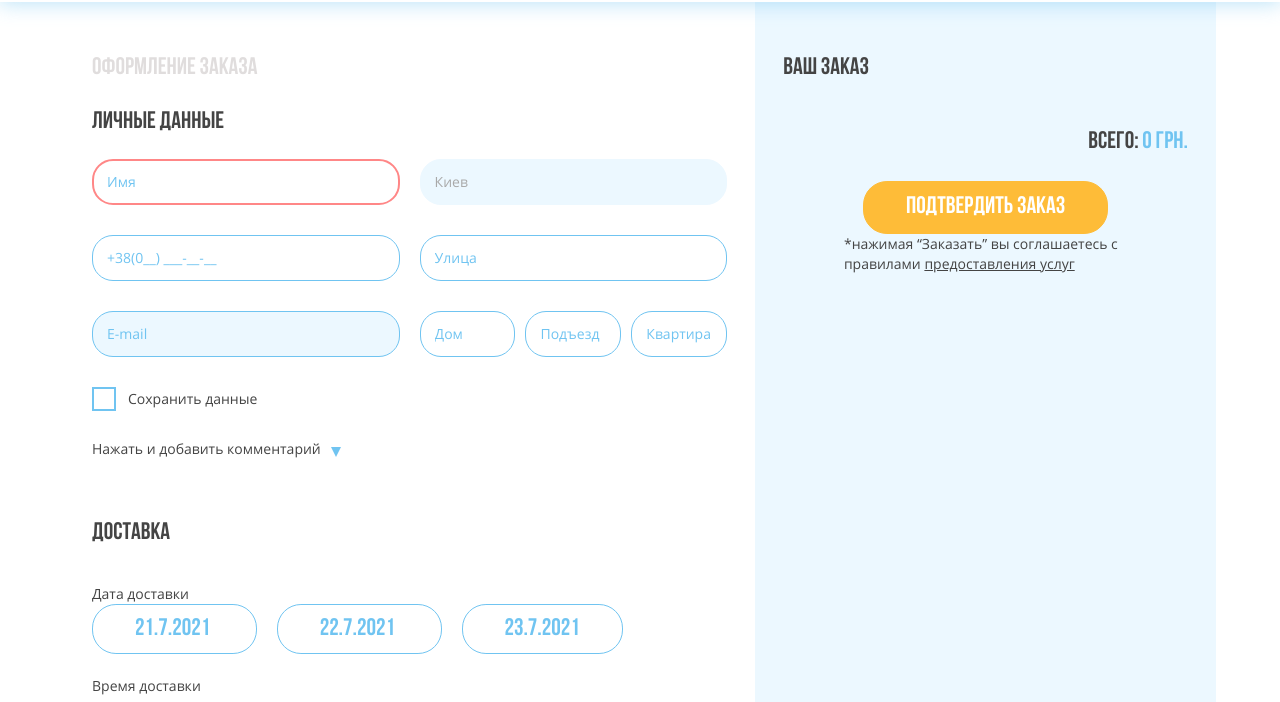
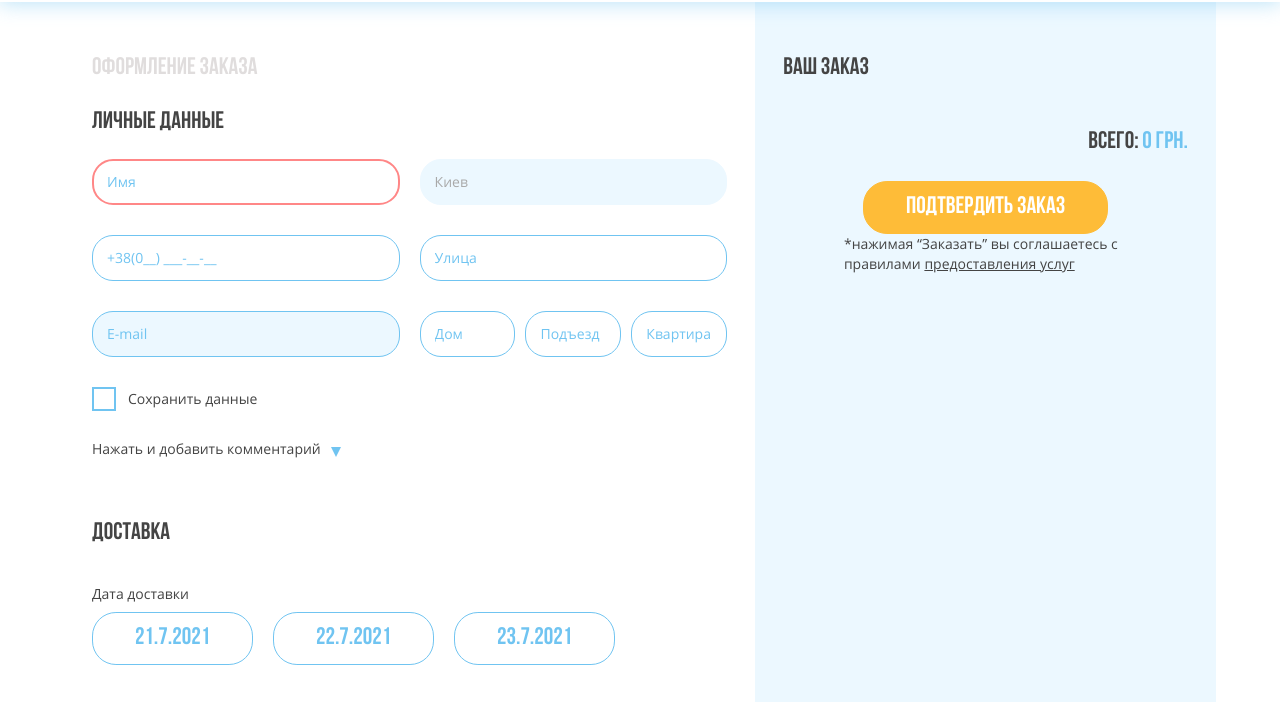
Before and after one commit to soulraise/avana, a website: page avana/cart.html in a window 1280 px wide. Shown: the part 98-800 px from the top of the page. Drawn offline with nearby package versions, Linux system fonts and the light colour scheme; files whose address does not match are found by name.

Commit message:
modified html in userData__radiowrap

```diff
--- a/#src/scss/style.scss
+++ b/#src/scss/style.scss
@@ -1716,14 +1716,18 @@ body {
         }
     }
     &__p {
-        margin-top: 35px;
+        margin: 35px 0 10px;
+        display: block;
+    }
+    &__radiowrap {
+        display: flex;
+        flex-wrap: wrap;
+        gap: 20px;
     }
     &__date {
         border: 1px solid $SecondColor;
         color: $SecondColor;
-        // background: #fff;
-        margin-right: 20px;
-        margin-bottom: 20px;
+        background: #fff;
         outline: none;
         @media (hover) {
             &:hover {
--- a/avana/cart.html
+++ b/avana/cart.html
@@ -131,7 +131,7 @@
 
 						<h2 class="cart__delivery title__h2">доставка</h2>
 						<p class="userData__p">Дата доставки</p>
-
+						<div class="userData__radiowrap">
 							<input id="day1" name="day" type="radio" value="currentDay" class="userData__radio" />
 							<label for="day1" class="userData__date btns">
 								{{ currentDateTime(1) }}
@@ -146,6 +146,7 @@
 							<label for="day3" class="userData__date btns">
 								{{ currentDateTime(3) }}
 							</label>
+						</div>
 						<p class="userData__p">Время доставки</p>
 
 						<div class="userData__time">
```
Also changed, not shown: #src/cart.html (+2 -1 lines), avana/css/style.css, avana/css/style.min.css. Lines whose indentation alone changed are shown as unchanged.
